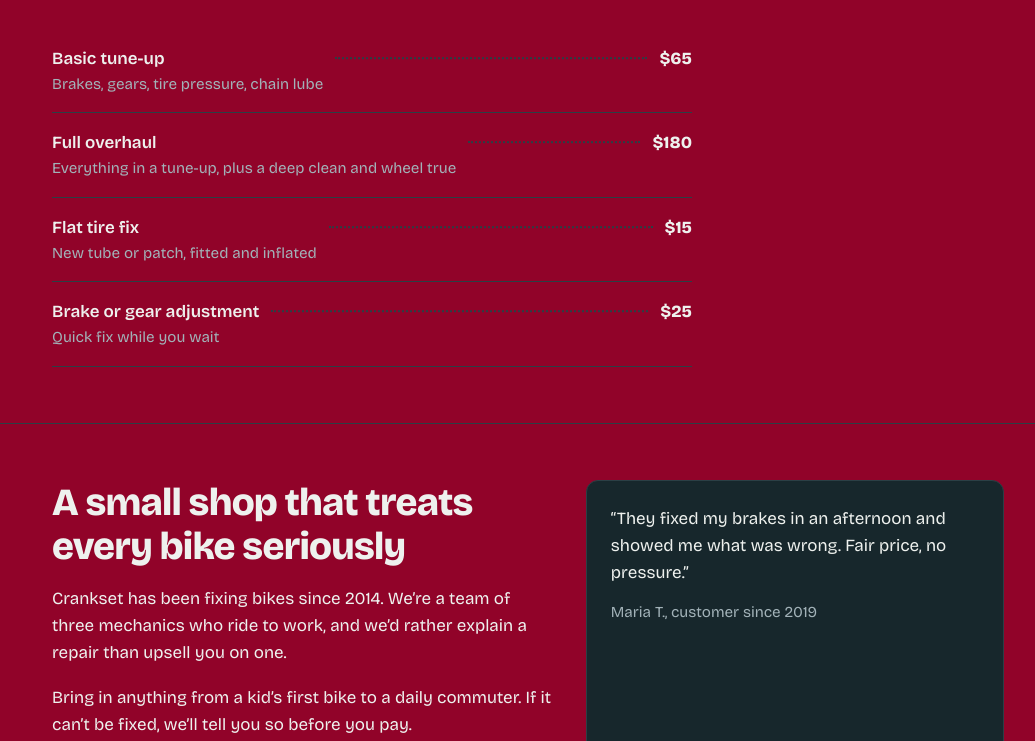
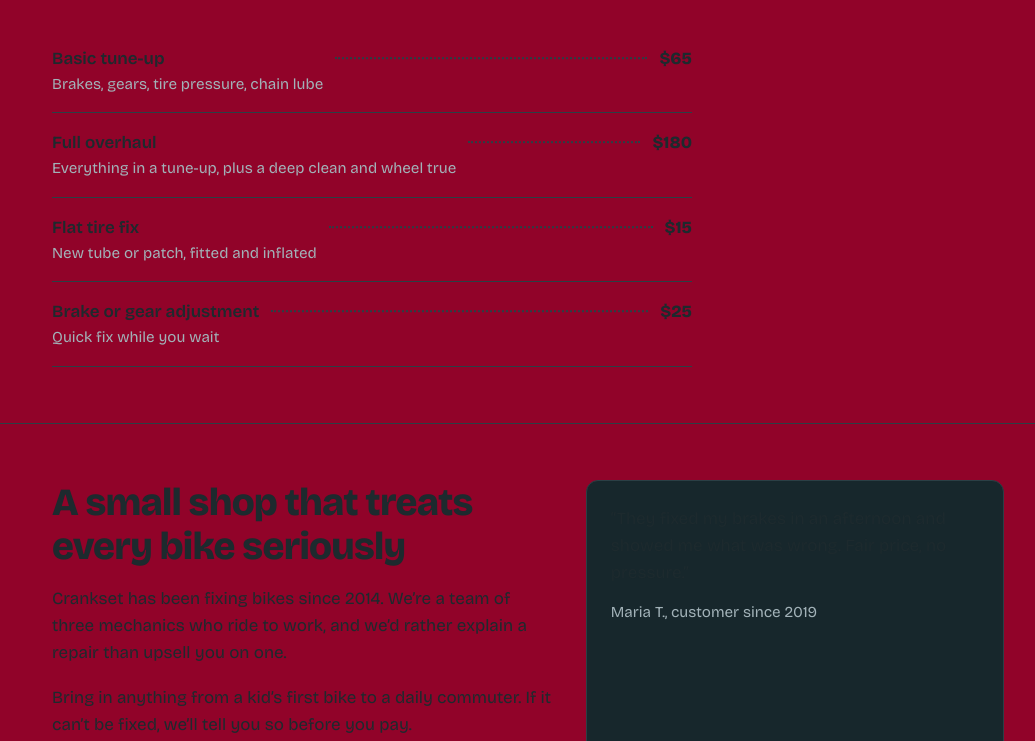
Before and after one commit to rubiolopezsaul-autodidact/Website_learning, a plain HTML site: page index.html in a window 1280 px wide. Shown: the part 681-1422 px from the top of the page, without its empty margins (112-1147 px from the left). Drawn offline with nearby package versions, Linux system fonts and the dark colour scheme.

Commit message:
Update dark theme color variables in index.html

```diff
--- a/index.html
+++ b/index.html
@@ -17,14 +17,14 @@
 }
 @media (prefers-color-scheme: dark){
   :root:not([data-theme="light"]){
-    --bg:#910329; --surface:#17272c; --text:#eef1ee; --muted:#a2b2b8;
-    --brand:#7cc4d4; --brand-text:#101c20; --accent:#f2b705; --accent-text:#1d2a2e; --line:#2b3f45;
+    --bg:#910329; --surface:#17272c; --text:#1d2a2e; --muted:#a2b2b8;
+    --brand:#7cc4d4; --brand-text:#101c20; --accent:#f2295f; --accent-text:#1d2a2e; --line:#2b3f45;
     color-scheme: dark;
   }
 }
 :root[data-theme="dark"]{
-  --bg:#910329; --surface:#17272c; --text:#eef1ee; --muted:#a2b2b8;
-  --brand:#7cc4d4; --brand-text:#101c20; --accent:#f2b705; --accent-text:#1d2a2e; --line:#2b3f45;
+  --bg:#910329; --surface:#17272c; --text:#1d2a2e; --muted:#a2b2b8;
+  --brand:#7cc4d4; --brand-text:#101c20; --accent:#f2295f; --accent-text:#1d2a2e; --line:#2b3f45;
   color-scheme: dark;
 }
 html{scroll-padding-top:env(safe-area-inset-top,0px);scroll-behavior:smooth}
```
